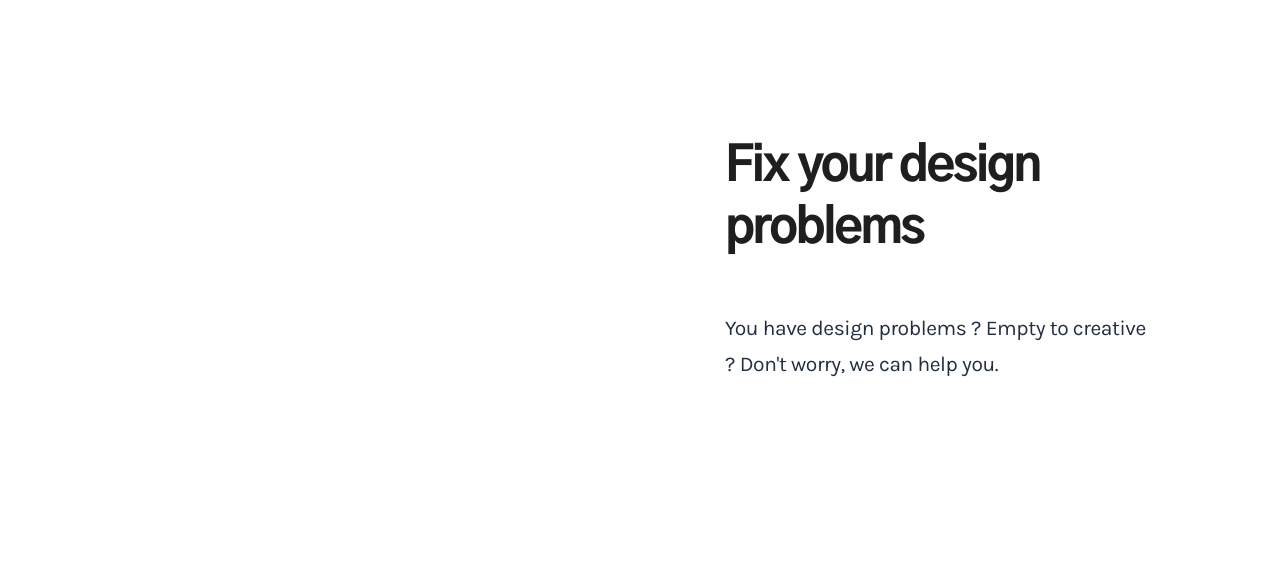
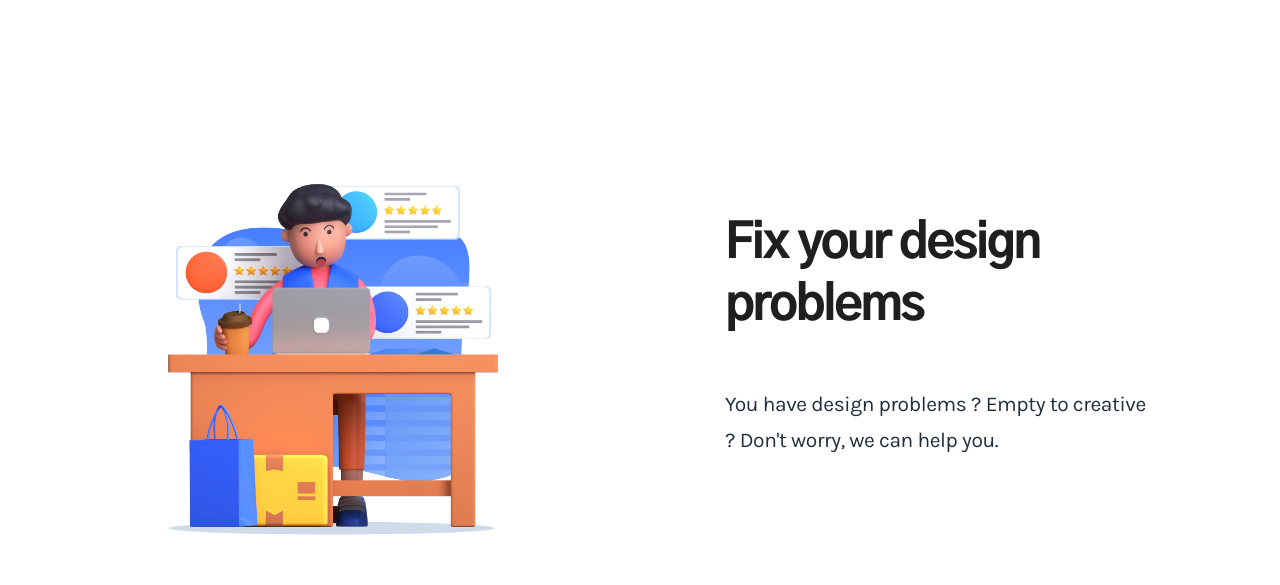
Before and after one commit to hung2911/AS3, a plain HTML site: page index.html in a window 1280 px wide. Shown: the part 1900-2485 px from the top of the page. Drawn offline with Linux system fonts and the light colour scheme; files whose address does not match are found by name.

Commit message:
Update index.html

```diff
--- a/index.html
+++ b/index.html
@@ -202,7 +202,7 @@
           <div class="col-xl-6 col-md-5 col-sm-10 flex-y-center" data-aos="fade-right" data-aos-duration="800" data-aos-once="true">
             <!-- content-img start -->
             <div class="content-img pl-lg-9 pr-xl-17 position-relative z-index-1">
-              <img src="imange/images_8.png" alt="" class="w-100">
+              <img src="image/images_8.png" alt="" class="w-100">
               <div class="abs-img pos-abs-tl ml-xxl-n29 ml-n10 mt-5 z-index-n1 h-lg-75 h-100">
 
               </div>
```
